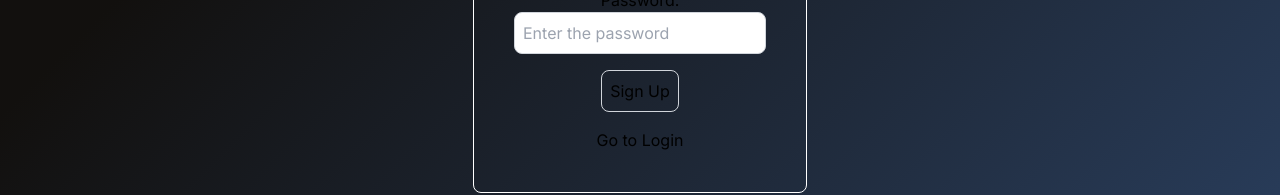
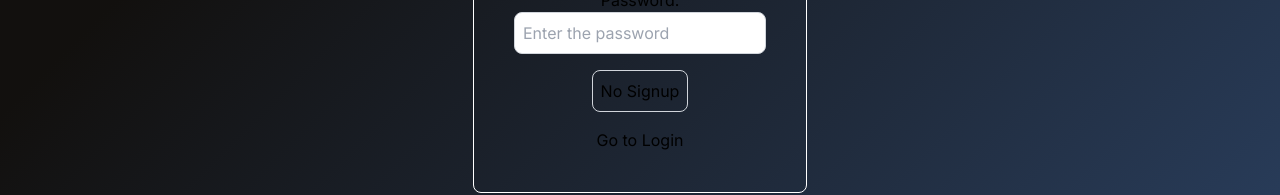
Before and after one commit to RUKUNDO-Prince/SARURA, a Next.js app: page /signup in a window 1280 px wide. Shown: the part 425-620 px from the top of the page. Built offline with nearby package versions, Linux system fonts and the light colour scheme.

Commit message:
added a dynamic button

```diff
--- a/src/app/signup/page.tsx
+++ b/src/app/signup/page.tsx
@@ -36,7 +36,7 @@
                     <input className="p-2 border border-gray-300 rounded-lg mb-4 focus:outline-none focus:border-gray-600" id="email" type="email" value={user.email} onChange={(e) => setUser({...user, email: e.target.value})} placeholder="Enter the email" />
                     <label htmlFor="password">Password: </label>
                     <input className="p-2 border border-gray-300 rounded-lg mb-4 focus:outline-none focus:border-gray-600" id="password" type="password" value={user.password} onChange={(e) => setUser({...user, password: e.target.value})} placeholder="Enter the password" />
-                    <button className="p-2 border border-gray-300 rounded-lg mb-4 focus:outline-none focus:border-gray-600" onClick={onSignup}>Sign Up</button>
+                    <button className="p-2 border border-gray-300 rounded-lg mb-4 focus:outline-none focus:border-gray-600" onClick={onSignup}>{buttonDisabled ? "No Signup" : "Signup"}</button>
                     <Link href="/login">Go to Login</Link>
                 </div>
             </div>
```
